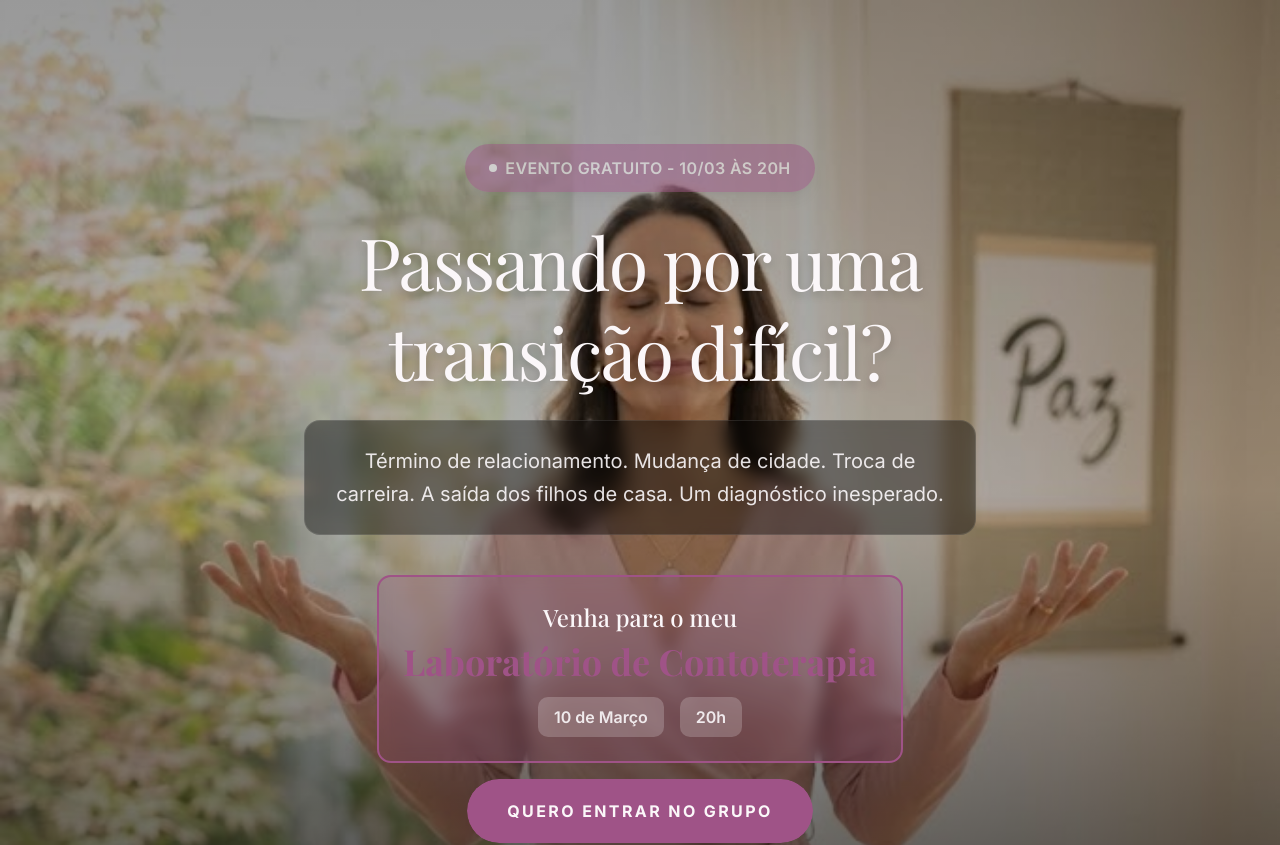
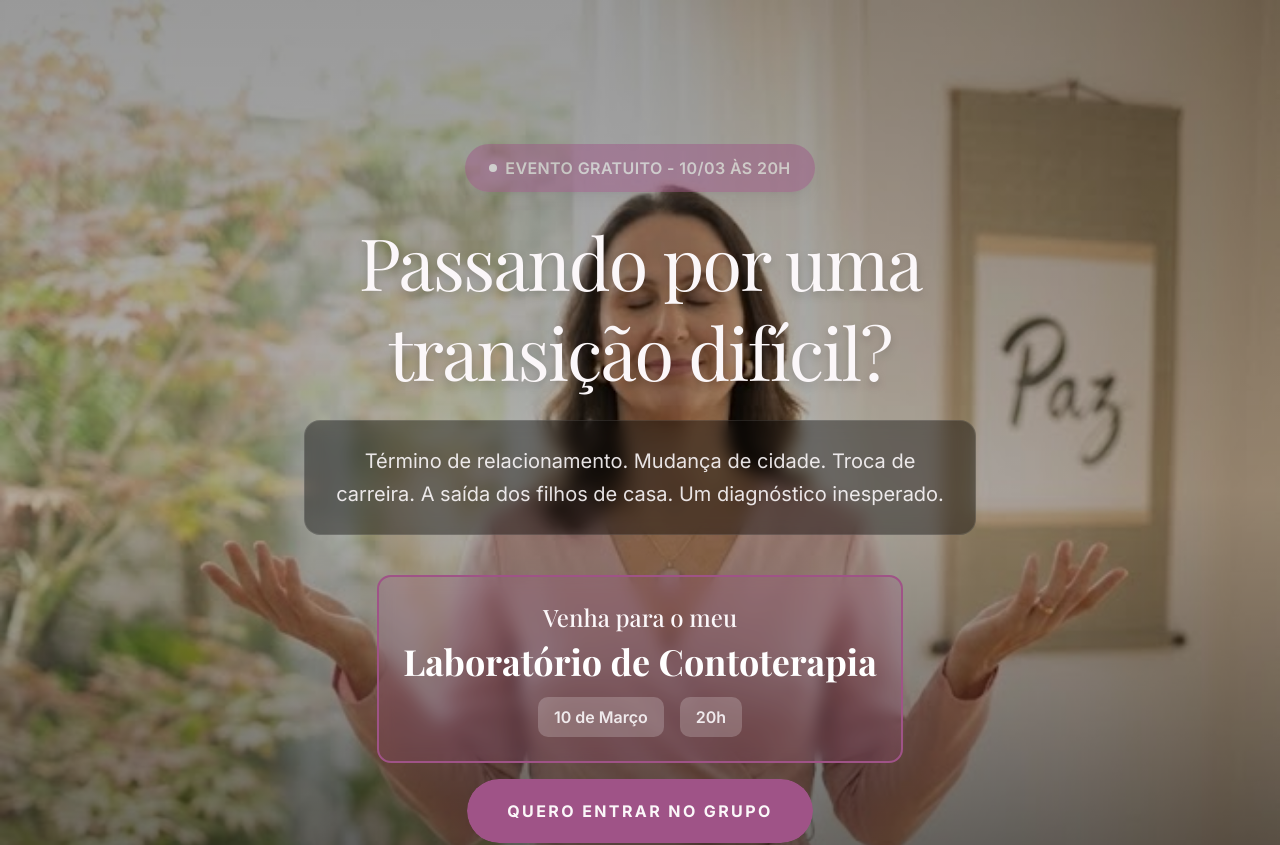
Before and after one commit to alessandro-campos-dev/v0-lab-contoterapia, a Next.js app: page / in a window 1280 px wide. Shown: the top 845 px of the page. Built offline with nearby package versions, Linux system fonts and the light colour scheme; a web font is replaced by a local one.

Commit message:
style: update lab text color in hero section
Change "Laboratório de Contoterapia" text color to white for better visibility.

Co-authored-by: Alessandro Augusto de Oliveira Campos <215302746+alessandro-campos-dev@users.noreply.github.com>

```diff
--- a/components/hero-section.tsx
+++ b/components/hero-section.tsx
@@ -49,7 +49,7 @@ export function HeroSection() {
             <p className="text-xl md:text-2xl font-serif text-primary-foreground font-medium mb-2">
               {"Venha para o meu"}
             </p>
-            <p className="text-2xl md:text-4xl font-serif text-primary font-bold mb-4">
+            <p className="text-2xl md:text-4xl font-serif text-white font-bold mb-4">
               {"Laboratório de Contoterapia"}
             </p>
             <div className="flex items-center justify-center gap-4 text-primary-foreground/90">
```
